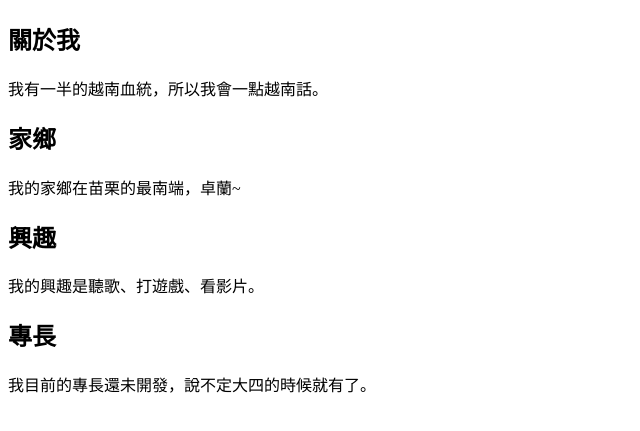
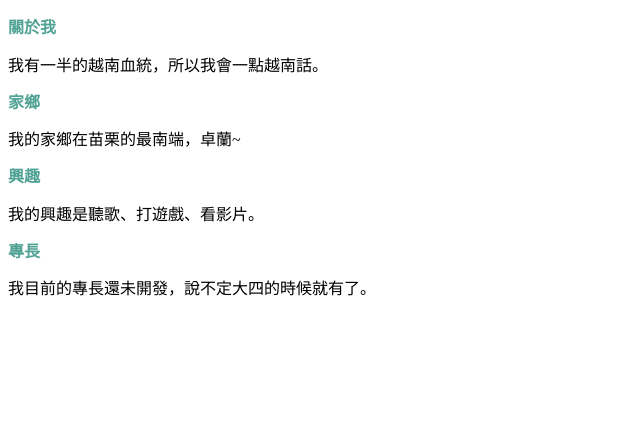
Before and after one commit to u1058012/web2, a plain HTML site: page index.htm in a window 1280 px wide. Shown: the part 311-742 px from the top of the page, without its empty margins (0-640 px from the left). Drawn offline with Linux system fonts and the light colour scheme.

Commit message:
Update index.htm

```diff
--- a/index.htm
+++ b/index.htm
@@ -5,9 +5,14 @@
 <title>葉姿伶的自我介紹</title>
   <style>
   body{
-  background-color:
+  background-color:#6cb5a1；
+    }
+    h2{
+    color: #50a294;
+      font-size:1em;
+    }
 
-    }
+
   </style>
 
 </head>
```
